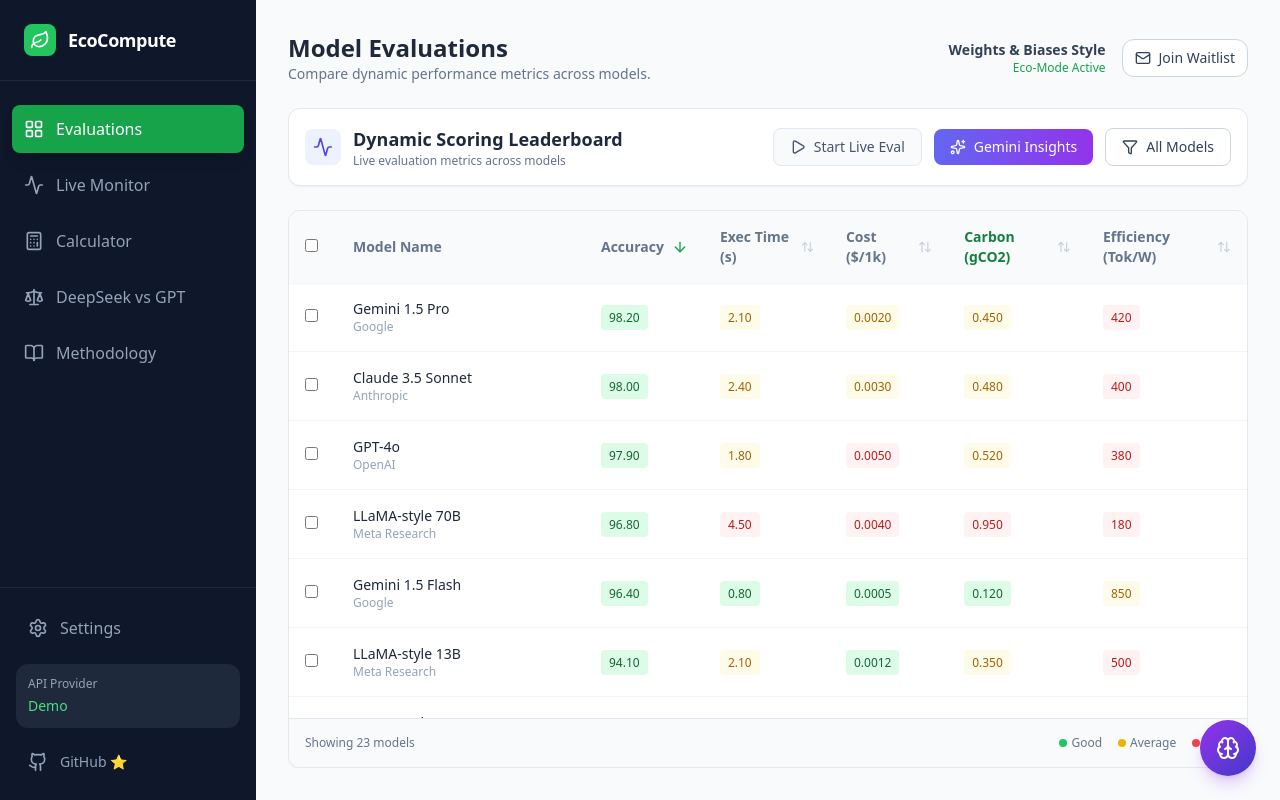
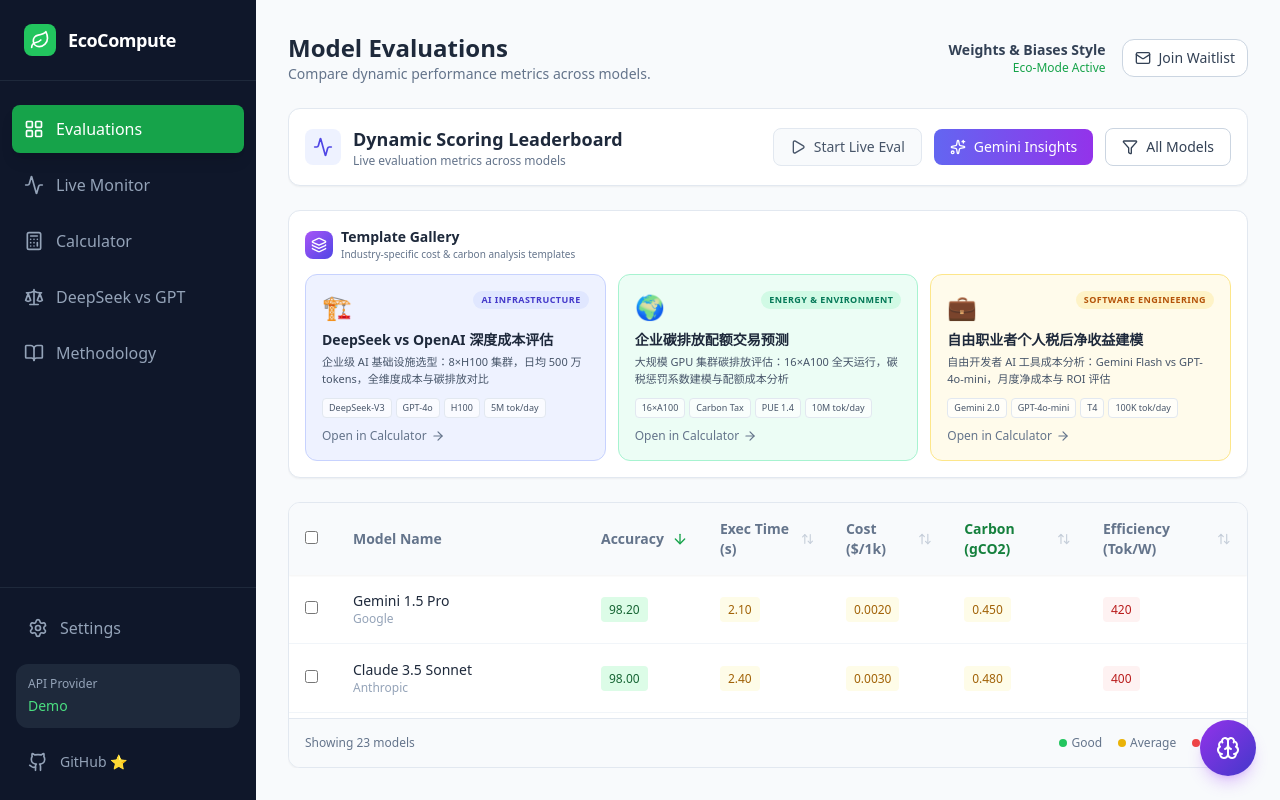
Before and after one commit to hongping-zh/ecocompute-dynamic-eval, a React (Vite) app: page / in a window 1280 px wide. Built offline with nearby package versions, Linux system fonts and the light colour scheme.

Commit message:
feat: Template Gallery on homepage - 3 industry templates (AI Infra, Energy, Software Engineering)

```diff
--- a/App.tsx
+++ b/App.tsx
@@ -180,7 +180,7 @@
 
         {/* Dynamic View Content */}
         <div className="flex-1 overflow-auto animate-fade-in-up">
-            {view === AppView.LEADERBOARD && <Leaderboard apiConfig={apiConfig} />}
+            {view === AppView.LEADERBOARD && <Leaderboard apiConfig={apiConfig} onOpenTemplate={(id) => openCalculatorTemplate(id)} />}
             {view === AppView.MONITOR && <AudioMonitor />}
             {view === AppView.CALCULATOR && <Calculator />}
             {view === AppView.DEEPSEEK_VS_GPT && <DeepSeekVsGpt onOpenCalculator={() => openCalculatorTemplate('deepseek-vs-gpt')} />}
--- a/components/Calculator.tsx
+++ b/components/Calculator.tsx
@@ -335,6 +335,47 @@
     config: { hardware: 't4', count: 1, hours: 8, pue: 1.2, region: 'global' },
     apiModel: 'gemini-1.5-flash',
     tokensPerDay: 50000
+  },
+  // ========== Template Gallery 三大行业模板 ==========
+  {
+    id: 'infra-deepseek-openai',
+    name: '🏗️ AI 基础设施：DeepSeek vs OpenAI 深度成本评估',
+    description: '企业级 AI 基础设施选型：日均 500 万 tokens，8×H100 集群，DeepSeek-V3 vs GPT-4o 全维度对比',
+    config: { hardware: 'h100', count: 8, hours: 24, pue: 1.15, region: 'global' },
+    apiModel: 'deepseek-v3',
+    compareModel: 'gpt-4o',
+    tokensPerDay: 5000000,
+    featured: true,
+    gallery: true,
+    galleryCategory: 'AI Infrastructure',
+    galleryIcon: '🏗️',
+    galleryColor: 'indigo'
+  },
+  {
+    id: 'carbon-quota-trading',
+    name: '🌍 能源与环保：企业碳排放配额交易预测',
+    description: '大规模 GPU 集群碳排放评估：16×A100 全天运行，对比高效 vs 标准 PUE 的碳成本差异',
+    config: { hardware: 'a100', count: 16, hours: 24, pue: 1.4, region: 'global' },
+    apiModel: 'deepseek-v3',
+    compareModel: 'claude-3.5-sonnet',
+    tokensPerDay: 10000000,
+    gallery: true,
+    galleryCategory: 'Energy & Environment',
+    galleryIcon: '🌍',
+    galleryColor: 'emerald'
+  },
+  {
+    id: 'freelancer-net-income',
+    name: '💼 软件工程：自由职业者个人税后净收益建模',
+    description: '自由开发者 AI 工具成本分析：日均 10 万 tokens，对比 Gemini Flash vs GPT-4o-mini 的月度净成本',
+    config: { hardware: 't4', count: 1, hours: 10, pue: 1.2, region: 'global' },
+    apiModel: 'gemini-2.0-flash',
+    compareModel: 'gpt-4o-mini',
+    tokensPerDay: 100000,
+    gallery: true,
+    galleryCategory: 'Software Engineering',
+    galleryIcon: '💼',
+    galleryColor: 'amber'
   }
 ];
 
--- a/components/Leaderboard.tsx
+++ b/components/Leaderboard.tsx
@@ -1,7 +1,7 @@
 import React, { useState, useMemo, useEffect } from 'react';
 import { INITIAL_MODELS } from '../constants';
 import { ModelData, SortField, SortDirection } from '../types';
-import { ArrowUpDown, ArrowUp, ArrowDown, Sparkles, Filter, Activity, Play, Pause } from 'lucide-react';
+import { ArrowUpDown, ArrowUp, ArrowDown, Sparkles, Filter, Activity, Play, Pause, ArrowRight, Layers } from 'lucide-react';
 import { analyzeLeaderboard } from '../services/geminiService';
 import { ApiConfig } from './SettingsPanel';
 
@@ -18,11 +18,52 @@
   return 'bg-red-50 text-red-700';
 };
 
+// Template Gallery data
+const GALLERY_TEMPLATES = [
+  {
+    id: 'infra-deepseek-openai',
+    icon: '🏗️',
+    category: 'AI Infrastructure',
+    title: 'DeepSeek vs OpenAI 深度成本评估',
+    desc: '企业级 AI 基础设施选型：8×H100 集群，日均 500 万 tokens，全维度成本与碳排放对比',
+    tags: ['DeepSeek-V3', 'GPT-4o', 'H100', '5M tok/day'],
+    color: 'from-indigo-500 to-blue-600',
+    bgColor: 'bg-indigo-50',
+    borderColor: 'border-indigo-200',
+    tagColor: 'bg-indigo-100 text-indigo-700',
+  },
+  {
+    id: 'carbon-quota-trading',
+    icon: '🌍',
+    category: 'Energy & Environment',
+    title: '企业碳排放配额交易预测',
+    desc: '大规模 GPU 集群碳排放评估：16×A100 全天运行，碳税惩罚系数建模与配额成本分析',
+    tags: ['16×A100', 'Carbon Tax', 'PUE 1.4', '10M tok/day'],
+    color: 'from-emerald-500 to-teal-600',
+    bgColor: 'bg-emerald-50',
+    borderColor: 'border-emerald-200',
+    tagColor: 'bg-emerald-100 text-emerald-700',
+  },
+  {
+    id: 'freelancer-net-income',
+    icon: '💼',
+    category: 'Software Engineering',
+    title: '自由职业者个人税后净收益建模',
+    desc: '自由开发者 AI 工具成本分析：Gemini Flash vs GPT-4o-mini，月度净成本与 ROI 评估',
+    tags: ['Gemini 2.0', 'GPT-4o-mini', 'T4', '100K tok/day'],
+    color: 'from-amber-500 to-orange-600',
+    bgColor: 'bg-amber-50',
+    borderColor: 'border-amber-200',
+    tagColor: 'bg-amber-100 text-amber-700',
+  },
+];
+
 interface LeaderboardProps {
   apiConfig: ApiConfig;
+  onOpenTemplate?: (templateId: string) => void;
 }
 
-export const Leaderboard: React.FC<LeaderboardProps> = ({ apiConfig }) => {
+export const Leaderboard: React.FC<LeaderboardProps> = ({ apiConfig, onOpenTemplate }) => {
   const [models, setModels] = useState<ModelData[]>(INITIAL_MODELS);
   const [sortField, setSortField] = useState<SortField>('accuracy');
   const [sortDirection, setSortDirection] = useState<SortDirection>('desc');
@@ -166,6 +207,50 @@
         </div>
       )}
 
+      {/* Template Gallery */}
+      <div className="bg-white rounded-xl border border-slate-200 shadow-sm p-4">
+        <div className="flex items-center justify-between mb-3">
+          <div className="flex items-center gap-2">
+            <div className="p-1.5 bg-gradient-to-br from-purple-500 to-indigo-600 rounded-lg">
+              <Layers className="w-4 h-4 text-white" />
+            </div>
+            <div>
+              <h3 className="text-sm font-bold text-slate-800">Template Gallery</h3>
+              <p className="text-[10px] text-slate-500">Industry-specific cost & carbon analysis templates</p>
+            </div>
+          </div>
+        </div>
+        <div className="grid md:grid-cols-3 gap-3">
+          {GALLERY_TEMPLATES.map(tpl => (
+            <button
+              key={tpl.id}
+              onClick={() => onOpenTemplate?.(tpl.id)}
+              className={`group text-left p-4 rounded-xl border ${tpl.borderColor} ${tpl.bgColor} hover:shadow-md transition-all duration-200 hover:-translate-y-0.5`}
+            >
+              <div className="flex items-start justify-between mb-2">
+                <span className="text-2xl">{tpl.icon}</span>
+                <span className={`text-[9px] font-bold uppercase tracking-wider px-2 py-0.5 rounded-full ${tpl.tagColor}`}>
+                  {tpl.category}
+                </span>
+              </div>
+              <h4 className="text-sm font-bold text-slate-800 mb-1 leading-tight">{tpl.title}</h4>
+              <p className="text-[11px] text-slate-600 leading-relaxed mb-2.5">{tpl.desc}</p>
+              <div className="flex flex-wrap gap-1 mb-2.5">
+                {tpl.tags.map(tag => (
+                  <span key={tag} className="px-1.5 py-0.5 bg-white/70 border border-slate-200 rounded text-[9px] font-medium text-slate-600">
+                    {tag}
+                  </span>
+                ))}
+              </div>
+              <div className="flex items-center gap-1 text-xs font-medium text-slate-500 group-hover:text-slate-800 transition-colors">
+                Open in Calculator
+                <ArrowRight className="w-3.5 h-3.5 group-hover:translate-x-0.5 transition-transform" />
+              </div>
+            </button>
+          ))}
+        </div>
+      </div>
+
       {/* Main Table */}
       <div className="flex-1 overflow-hidden bg-white rounded-xl border border-slate-200 shadow-sm flex flex-col">
         <div className="overflow-x-auto overflow-y-auto flex-1 custom-scrollbar">
```
